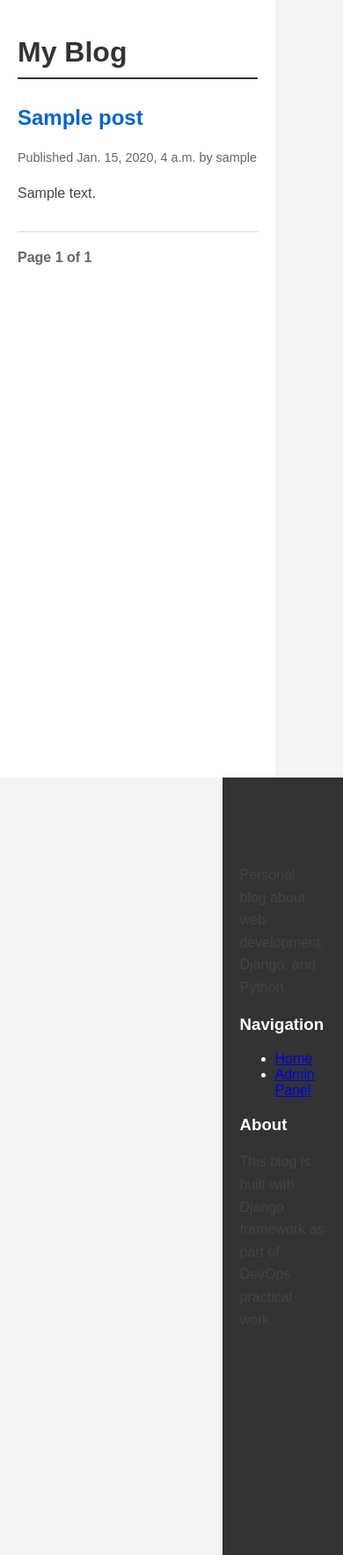
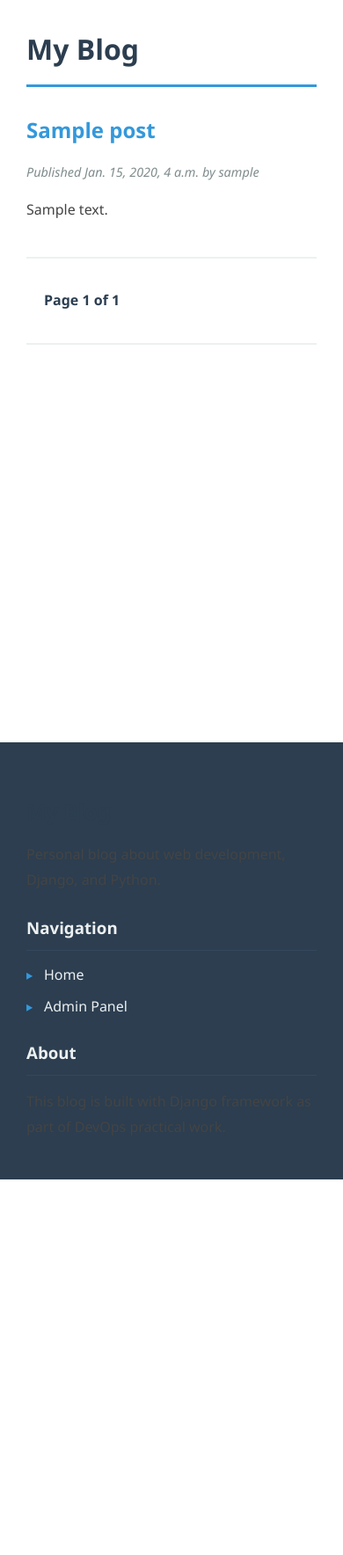
Before and after one commit to Karlson54/DevOps, a Django app: page / in a window 390 px wide. Shown: the whole page at 88% size. After the commit the page ends 1341 px from the top, so only its background shows below. Run offline with Django 5.2, Linux system fonts and the light colour scheme; tables that the repository leaves empty hold one stand-in row (values such as "Sample post").

Commit message:
style: comprehensive CSS improvements with responsive design

```diff
--- a/static/css/blog.css
+++ b/static/css/blog.css
@@ -1,147 +1,295 @@
-body {
+/* Base styles */
+* {
     margin: 0;
     padding: 0;
-    font-family: Arial, sans-serif;
-    background-color: #f4f4f4;
+    box-sizing: border-box;
 }
 
+body {
+    font-family: 'Segoe UI', Tahoma, Geneva, Verdana, sans-serif;
+    background-color: #f4f4f4;
+    line-height: 1.6;
+}
+
+/* Layout */
 #content {
     width: 70%;
     float: left;
-    padding: 20px;
+    padding: 30px;
     background-color: white;
     min-height: 100vh;
+    box-shadow: 2px 0 5px rgba(0,0,0,0.1);
 }
 
 #sidebar {
-    width: 25%;
+    width: 30%;
     float: right;
-    padding: 20px;
-    background-color: #333;
+    padding: 30px;
+    background-color: #2c3e50;
     color: white;
     min-height: 100vh;
 }
 
+/* Typography */
 h1 {
-    color: #333;
-    border-bottom: 2px solid #333;
+    color: #2c3e50;
+    border-bottom: 3px solid #3498db;
+    padding-bottom: 15px;
+    margin-bottom: 30px;
+    font-size: 2.5em;
+}
+
+h2 {
+    color: #2c3e50;
+    margin-top: 30px;
+    margin-bottom: 15px;
+    font-size: 1.8em;
+}
+
+h2 a {
+    color: #3498db;
+    text-decoration: none;
+    transition: color 0.3s ease;
+}
+
+h2 a:hover {
+    color: #2980b9;
+    text-decoration: underline;
+}
+
+h3 {
+    color: #ecf0f1;
+    margin-top: 25px;
+    margin-bottom: 15px;
+    border-bottom: 1px solid #34495e;
     padding-bottom: 10px;
 }
 
-h2 {
-    color: #333;
-    margin-top: 30px;
+.date {
+    color: #7f8c8d;
+    font-size: 0.9em;
+    margin: 10px 0 15px 0;
+    font-style: italic;
 }
 
-h2 a {
-    color: #0066cc;
+p {
+    line-height: 1.8;
+    color: #444;
+    margin-bottom: 15px;
+}
+
+/* Links */
+a {
+    color: #3498db;
+    text-decoration: none;
+    transition: color 0.3s ease;
+}
+
+a:hover {
+    color: #2980b9;
+}
+
+/* Sidebar */
+#sidebar ul {
+    list-style: none;
+    padding-left: 0;
+}
+
+#sidebar ul li {
+    margin: 10px 0;
+    padding-left: 20px;
+    position: relative;
+}
+
+#sidebar ul li:before {
+    content: "▸";
+    position: absolute;
+    left: 0;
+    color: #3498db;
+}
+
+#sidebar a {
+    color: #ecf0f1;
     text-decoration: none;
 }
 
-h2 a:hover {
-    color: #0052a3;
-    text-decoration: underline;
+#sidebar a:hover {
+    color: #3498db;
 }
 
-.date {
-    color: #666;
-    font-size: 0.9em;
-    margin: 10px 0;
-}
-
-p {
-    line-height: 1.6;
-    color: #444;
-}
-
-/* Pagination styles */
+/* Pagination */
 .pagination {
-    margin: 30px 0;
-    padding: 20px 0;
-    border-top: 1px solid #ddd;
+    margin: 40px 0;
+    padding: 25px 0;
+    border-top: 2px solid #ecf0f1;
+    border-bottom: 2px solid #ecf0f1;
 }
 
 .pagination .step-links {
     display: flex;
     justify-content: space-between;
     align-items: center;
+    flex-wrap: wrap;
 }
 
 .pagination a {
-    color: #0066cc;
+    color: white;
+    background-color: #3498db;
     text-decoration: none;
-    padding: 8px 16px;
-    border: 1px solid #0066cc;
-    border-radius: 4px;
+    padding: 10px 20px;
+    border-radius: 5px;
+    transition: background-color 0.3s ease;
+    display: inline-block;
 }
 
 .pagination a:hover {
-    background-color: #0066cc;
-    color: white;
+    background-color: #2980b9;
 }
 
 .pagination .current {
-    color: #666;
+    color: #2c3e50;
     font-weight: bold;
+    padding: 10px 20px;
 }
 
-/* Comment styles */
+/* Comments */
 .comment {
-    padding: 15px;
-    margin: 15px 0;
-    background-color: #f9f9f9;
-    border-left: 3px solid #0066cc;
+    padding: 20px;
+    margin: 20px 0;
+    background-color: #f8f9fa;
+    border-left: 4px solid #3498db;
+    border-radius: 4px;
+    transition: box-shadow 0.3s ease;
+}
+
+.comment:hover {
+    box-shadow: 0 2px 5px rgba(0,0,0,0.1);
 }
 
 .comment .info {
-    color: #666;
+    color: #7f8c8d;
     font-size: 0.9em;
     margin-bottom: 10px;
     font-style: italic;
 }
 
-/* Form styles */
+.comment p {
+    margin-bottom: 0;
+}
+
+/* Forms */
 form {
-    margin: 20px 0;
+    margin: 30px 0;
+    padding: 20px;
+    background-color: #f8f9fa;
+    border-radius: 8px;
 }
 
 form p {
-    margin: 15px 0;
+    margin: 20px 0;
 }
 
 form label {
     display: block;
-    font-weight: bold;
-    margin-bottom: 5px;
-    color: #333;
+    font-weight: 600;
+    margin-bottom: 8px;
+    color: #2c3e50;
 }
 
 form input[type="text"],
 form input[type="email"],
 form textarea {
     width: 100%;
-    padding: 10px;
-    border: 1px solid #ddd;
-    border-radius: 4px;
-    font-family: Arial, sans-serif;
+    padding: 12px;
+    border: 2px solid #ddd;
+    border-radius: 5px;
+    font-family: inherit;
     font-size: 14px;
+    transition: border-color 0.3s ease;
+}
+
+form input[type="text"]:focus,
+form input[type="email"]:focus,
+form textarea:focus {
+    outline: none;
+    border-color: #3498db;
 }
 
 form textarea {
-    min-height: 100px;
+    min-height: 120px;
     resize: vertical;
 }
 
 form input[type="submit"] {
-    background-color: #0066cc;
+    background-color: #3498db;
     color: white;
-    padding: 10px 20px;
+    padding: 12px 30px;
     border: none;
-    border-radius: 4px;
+    border-radius: 5px;
     cursor: pointer;
-    font-size: 14px;
+    font-size: 15px;
+    font-weight: 600;
+    transition: background-color 0.3s ease;
 }
 
 form input[type="submit"]:hover {
-    background-color: #0052a3;
+    background-color: #2980b9;
 }
+
+/* Post content */
+.post-content {
+    margin: 20px 0;
+}
+
+/* Buttons and actions */
+.action-link {
+    display: inline-block;
+    margin: 10px 10px 10px 0;
+    padding: 8px 16px;
+    background-color: #ecf0f1;
+    color: #2c3e50;
+    border-radius: 4px;
+    transition: background-color 0.3s ease;
+}
+
+.action-link:hover {
+    background-color: #bdc3c7;
+    color: #2c3e50;
+}
+
+/* Responsive design */
+@media (max-width: 768px) {
+    #content, #sidebar {
+        width: 100%;
+        float: none;
+    }
+
+    #sidebar {
+        min-height: auto;
+    }
+
+    h1 {
+        font-size: 2em;
+    }
+
+    h2 {
+        font-size: 1.5em;
+    }
+}
+
+/* Success messages */
+.success-message {
+    padding: 15px;
+    background-color: #d4edda;
+    border: 1px solid #c3e6cb;
+    border-radius: 5px;
+    color: #155724;
+    margin: 20px 0;
+}
+
+/* Utility classes */
+.clearfix::after {
+    content: "";
+    display: table;
+    clear: both;
+}
```
